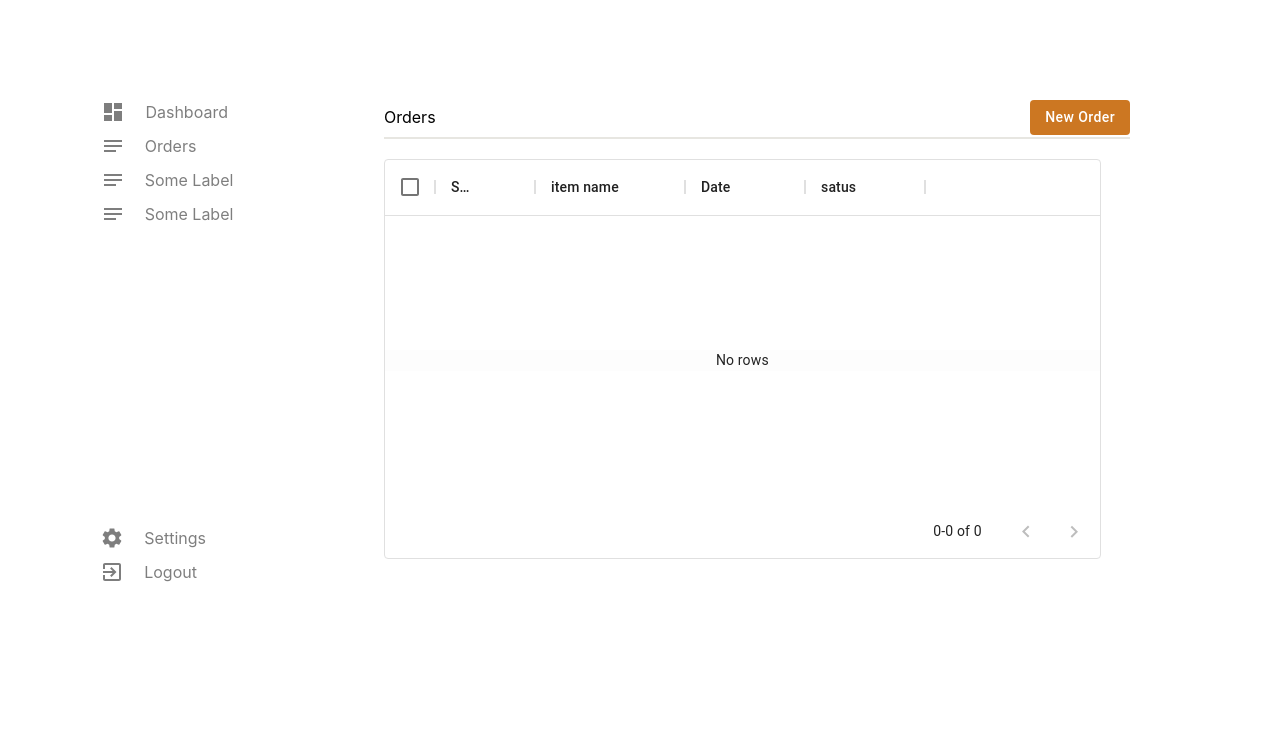
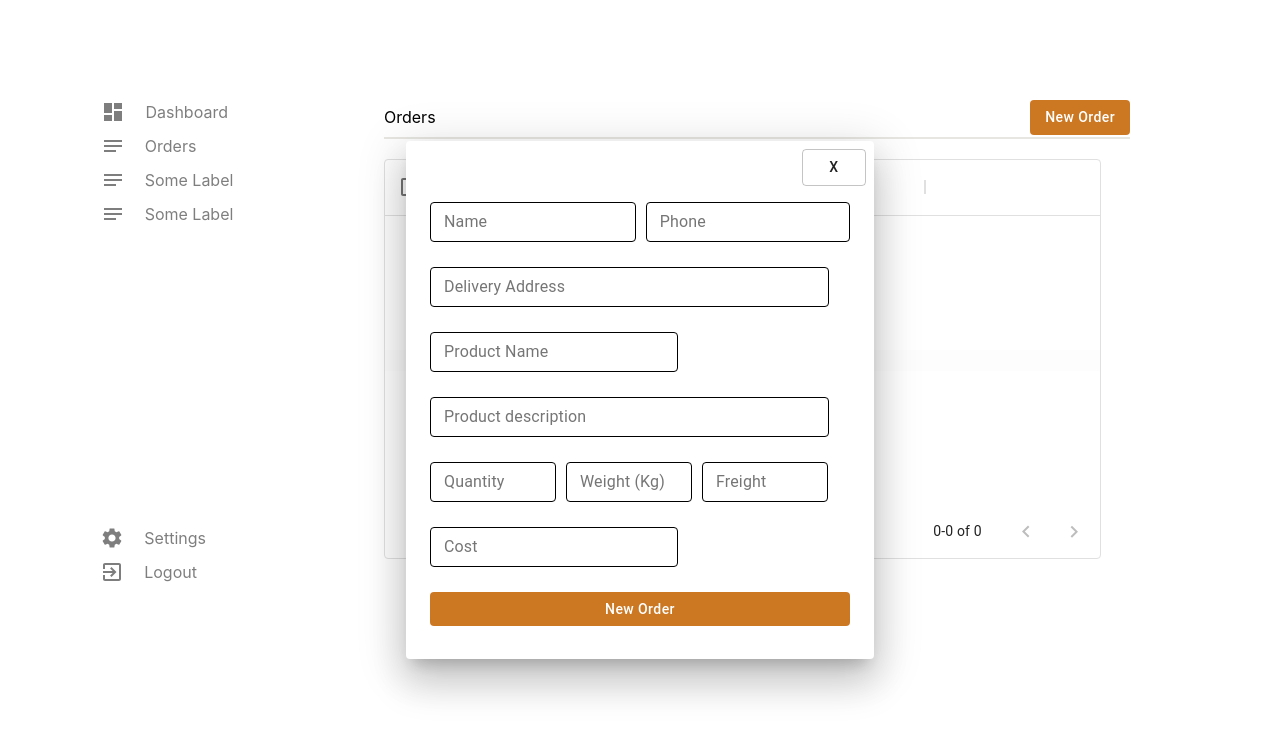
Before and after one commit to chukwuekeuzoma/Kolmereport, a React (Create React App) app: page / in a window 1280 px wide. Both pictures are taken after a click on the button "New Order". Shown: the top 736 px of the page. Built offline with nearby package versions, Linux system fonts and the light colour scheme.

Commit message:
dialog box

```diff
--- /dev/null
+++ b/src/Components/Dialogbox/Dialogbox.jsx
@@ -0,0 +1,197 @@
+import React from 'react';
+import { Grid, Paper, TextField, Button, Dialog, Slide, DialogContent, DialogActions } from '@material-ui/core';
+import { makeStyles } from '@material-ui/core/styles';
+import "./Dialogbox.scss"
+
+const Transition = React.forwardRef(function Transition(props, ref) {
+    return <Slide direction="up" ref={ref} {...props} />;
+});
+
+const useStyles = makeStyles({
+    backDrop: {
+        backdropFilter: "blur(3px)",
+        position:"relative"
+        // backgroundColor:'rgba(0,0,30,0.4)'
+      },
+
+      root: {
+        '& label.Mui-focused': {
+            color: '#cc7722',
+        },
+        '& .MuiInputBase-root': {
+            color: 'black'
+        },
+        '&.MuiTextField-root label': {
+            top: 8,
+            bottom: 8
+        },
+        '& .MuiOutlinedInput-root': {
+            '& fieldset': {
+                borderColor: 'black',
+            },
+            '&:hover': {
+                borderColor: '#cc7722',
+            },
+            '&.Mui-focused fieldset': {
+                borderColor: '#cc7722',
+            },
+
+        },
+    },
+
+})
+
+export default function Dialogbox({OpenBox, CloseBox}) {
+    const classes = useStyles();
+
+    return (
+        <>
+            <div>
+                <Dialog
+                   open={OpenBox}
+                   TransitionComponent={Transition}
+                   keepMounted
+                   onClose={CloseBox}
+                   aria-labelledby="alert-dialog-slide-title"
+                   aria-describedby="alert-dialog-slide-description"
+                   BackdropProps={{
+                    classes: {
+                      root: classes.backDrop,
+                    },
+                    }}
+                >
+                     <DialogActions>
+                        <Button onClick={CloseBox} variant="outlined" >
+                                X
+                        </Button>
+                     </DialogActions>
+                     <DialogContent style={{ width: "420px", height: "auto"}}>
+                         <form className={classes.root}>
+                            <div className="Dia_field_one_container">
+                                <div>
+                                    <TextField
+                                        size="small"
+                                        label="Name"
+                                        placeholder="Name"
+                                        // id="amount"
+                                        type="name"
+                                        variant="outlined"
+                                        // className="account_textfield"
+                                        // onChange={e => setamount(e.target.value)}
+                                    />
+                                </div>
+                                <div>
+                                    <TextField
+                                        size="small"
+                                        label="Phone"
+                                        placeholder="Phone"
+                                        // id="amount"
+                                        type="phone"
+                                        variant="outlined"
+                                        className="Phone_textfield"
+                                        // onChange={e => setamount(e.target.value)}
+                                    />
+
+                                </div>
+                            </div>
+                            <div>
+                                <TextField
+                                    size="small"
+                                    label="Delivery Address"
+                                    placeholder="Delivery Address"
+                                    // id="amount"
+                                    type="name"
+                                    variant="outlined"
+                                    className="Delivery_textfield"
+                                    // onChange={e => setamount(e.target.value)}
+                                />
+                            </div>
+                            <div>
+                                <TextField
+                                    size="small"
+                                    label="Product Name"
+                                    placeholder="Product Name"
+                                    // id="amount"
+                                    type="name"
+                                    variant="outlined"
+                                    className="Product_textfield"
+                                    // onChange={e => setamount(e.target.value)}
+                                />
+                            </div>
+                            <div>
+                                <TextField
+                                    size="small"
+                                    label="Product description"
+                                    placeholder="Product description"
+                                    // id="amount"
+                                    type="name"
+                                    variant="outlined"
+                                    className="Delivery_textfield"
+                                    // onChange={e => setamount(e.target.value)}
+                                />
+                            </div>
+                            <div className="Dia_field_one_container">
+                                <div>
+                                    <TextField
+                                        size="small"
+                                        label="Quantity"
+                                        placeholder="Quantity"
+                                        // id="amount"
+                                        type="name"
+                                        variant="outlined"
+                                        className="Quantity_textfield"
+                                        // onChange={e => setamount(e.target.value)}
+                                    />
+
+                                </div>
+                                <div>
+                                    <TextField
+                                            size="small"
+                                            label="Weight (Kg)"
+                                            placeholder="Weight (Kg)"
+                                            // id="amount"
+                                            type="name"
+                                            variant="outlined"
+                                            className="Weight_textfield"
+                                            // onChange={e => setamount(e.target.value)}
+                                        />
+
+                                </div>
+                                 <div>
+                                    <TextField
+                                            size="small"
+                                            label="Freight"
+                                            placeholder="Freight"
+                                            // id="amount"
+                                            type="name"
+                                            variant="outlined"
+                                            className="Freight_textfield"
+                                            // onChange={e => setamount(e.target.value)}
+                                        />
+                                </div>
+                            </div>
+                            <div>
+                                <TextField
+                                        size="small"
+                                        label="Cost"
+                                        placeholder="Cost"
+                                        // id="amount"
+                                        type="name"
+                                        variant="outlined"
+                                        className="Cost_textfield"
+                                        // onChange={e => setamount(e.target.value)}
+                                    />
+                            </div>
+                            <Button variant="outlined" className="Dialog_button">
+                                New Order
+                           </Button>
+                         </form>
+
+                     </DialogContent>
+
+                </Dialog>
+
+            </div>
+        </>
+    );
+}
--- /dev/null
+++ b/src/Components/Dialogbox/Dialogbox.scss
@@ -0,0 +1,54 @@
+@import "../../ScssMixin/mixin.scss";
+
+
+// .dialog_action_button{
+//     position: absolute !important;
+//     border-radius: none !important;
+// }
+
+.Dia_field_one_container{
+    @include flex;
+}
+
+.Phone_textfield{
+    margin-left: 10px !important;
+}
+
+.Delivery_textfield{
+    margin-top:25px !important;
+    width: 95% !important;
+}
+
+.Product_textfield{
+    margin-top:25px !important;
+}
+
+.Quantity_textfield{
+    margin-top:25px !important;
+    width: 126px !important;
+}
+
+.Weight_textfield{
+    margin-top:25px !important;
+    margin-left: 10px !important;
+    margin-right: 10px !important;
+    width: 126px !important;
+}
+
+.Freight_textfield{
+    margin-top:25px !important;
+    width: 126px !important;
+}
+.Cost_textfield{
+    margin-top:25px !important;
+}
+
+.Dialog_button{
+    text-transform: none !important;
+    color:white !important;
+    background: #cc7722 !important;
+    border: none !important;
+    width: 100% !important;
+    margin-top: 25px !important;
+    margin-bottom: 25px !important;
+}
--- a/src/Components/Homepage/Hompage.jsx
+++ b/src/Components/Homepage/Hompage.jsx
@@ -1,9 +1,12 @@
-import React from 'react';
+import React, { useState } from 'react'
 import "./Hompage.scss"
 import {Button} from '@material-ui/core';
 import { DataGrid } from '@material-ui/data-grid';
+import Dialogbox from '../Dialogbox/Dialogbox';
 
 export default function Hompage(props) {
+
+    const[Open, setOpen] = useState(false)
 
     const columns = [
         { field: 'id', headerName: "S/N", width: 100 },
@@ -15,14 +18,24 @@ export default function Hompage(props) {
     const rows = [
         // { id: 1, requestId: 'none', amount: 'none'},
       ];
+
+      const handleClose = () => {
+        setOpen(false);
+      };
+
+        const handleOpen = () => {
+            setOpen(true);
+        };
+
     return (
         <>
           <div>
+               <Dialogbox OpenBox={Open} CloseBox={handleClose}/>
                 <div className="Hom_container">
                     <div>
                         <span>Orders</span>
                     </div>
-                    <Button variant="outlined" className="Hom_button">
+                    <Button variant="outlined" className="Hom_button" onClick={handleOpen}>
                         New Order
                     </Button>
                 </div>
@@ -32,6 +45,7 @@ export default function Hompage(props) {
                 <div className="Data_grid_container">
                     <DataGrid rows={rows} columns={columns} pageSize={5} checkboxSelection />
                 </div>
+
            </div>
         </>
     );
--- a/src/index.js
+++ b/src/index.js
@@ -5,9 +5,9 @@ import App from './App';
 import reportWebVitals from './reportWebVitals';
 
 ReactDOM.render(
-  <React.StrictMode>
-    <App />
-  </React.StrictMode>,
+
+    <App />,
+
   document.getElementById('root')
 );
 
```
